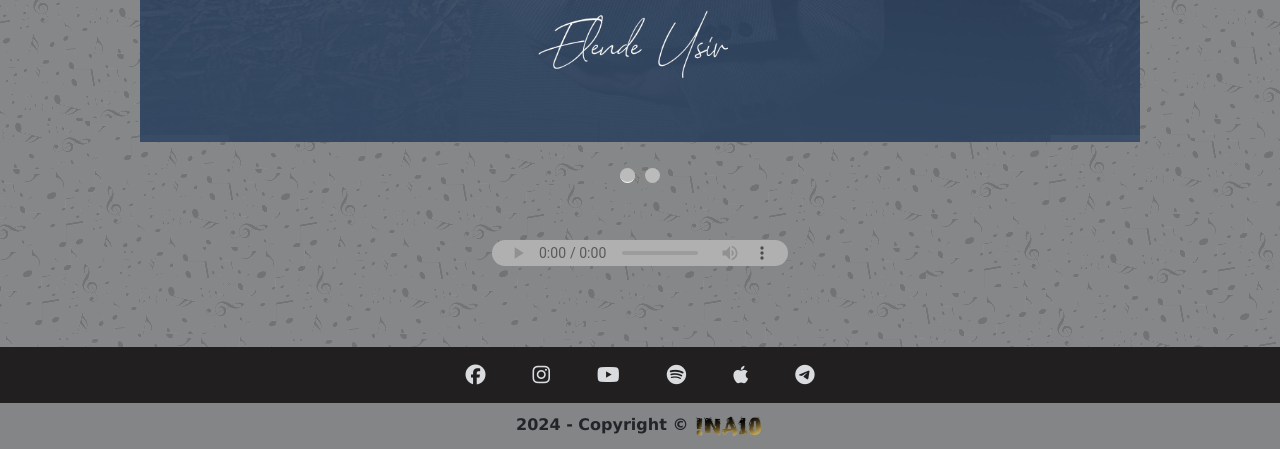
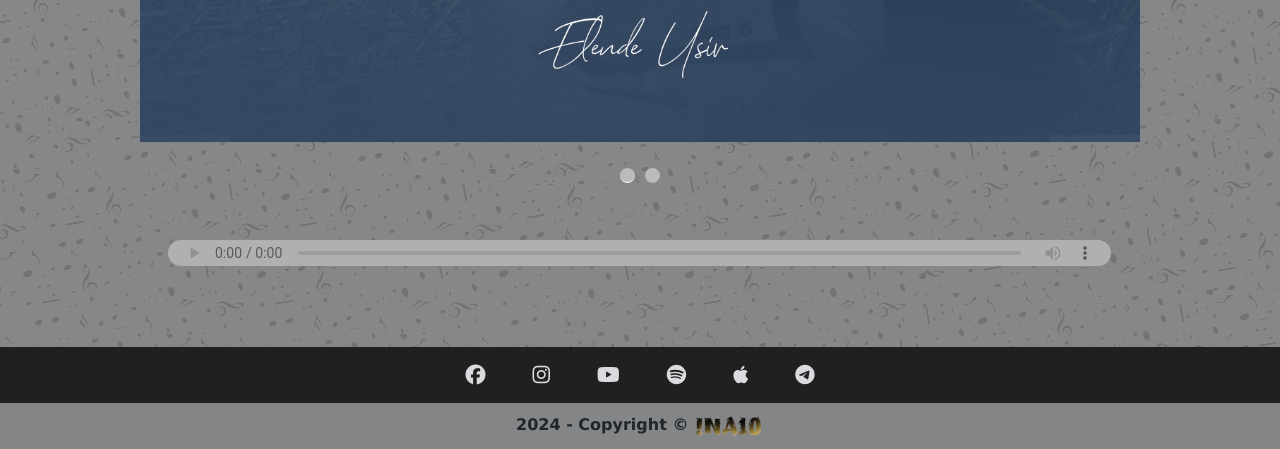
Before and after one commit to Mo-Inalo/elende-usiv.de, a PHP site: page / in a window 1280 px wide. Shown: the part 2431-2880 px from the top of the page. Run offline with PHP 8.4, Linux system fonts and the light colour scheme; some libraries are stand-ins or nearby versions.

Commit message:
unterschrift angepasst

```diff
--- a/templates/player.php
+++ b/templates/player.php
@@ -1,4 +1,4 @@
 
-<div  align="center">
-    <audio src="/music/winter.mp3" controls="controls"></audio>
+<div  align="center" >
+    <audio src="/music/winter.mp3" controls="controls" style="width: 80%"></audio>
 </div>
```
